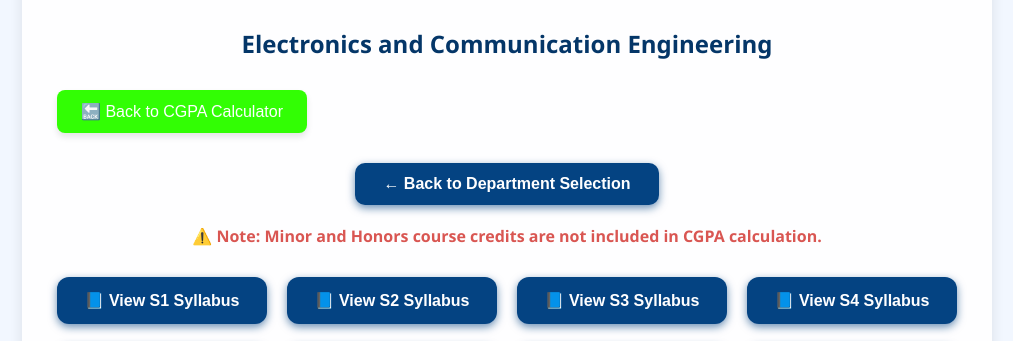
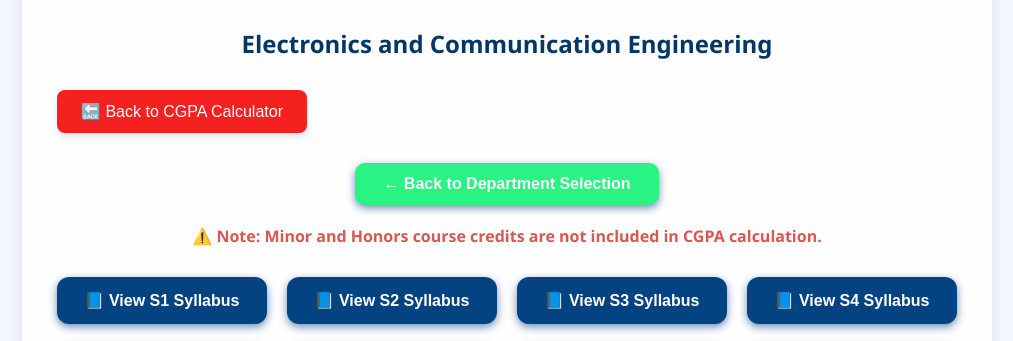
Before and after one commit to samuelmdileep/CGPA-calculator-KTU-MA-COLLAGE-OF-ENGINEERING-, a plain HTML site: page ec.html in a window 1280 px wide. Shown: the part 175-516 px from the top of the page, without its empty margins (133-1146 px from the left). Drawn offline with Linux system fonts and the light colour scheme.

Commit message:
Update ec.html

```diff
--- a/ec.html
+++ b/ec.html
@@ -9,7 +9,7 @@
   <style>
 
 .back-btn {
-  background-color: #2fff00;
+  background-color: #f61d1d;
   color: white;
   padding: 12px 24px;
   border: none;
@@ -21,7 +21,7 @@
 }
 
 .back-btn:hover {
-  background-color: #2fff00;
+  background-color: #f61d1d;
 }
     body {
       font-family: 'Segoe UI', sans-serif;
@@ -127,7 +127,7 @@
   }
 
   .back-to-dept-btn {
-    background-color: #004080;  /* Deep blue */
+    background-color: #24f381;  /* Deep blue */
     color: white;
     border: none;
     padding: 12px 28px;
@@ -140,7 +140,7 @@
   }
 
   .back-to-dept-btn:hover {
-    background-color: #036c9d;  /* Lighter blue on hover */
+    background-color: ;  /* Lighter blue on hover */
     box-shadow: 0 5px 12px rgba(3, 108, 157, 0.8);
   }
 .button-group {
@@ -221,6 +221,7 @@
 
 
 </style>
+
 
 </head>
 <body>
```
